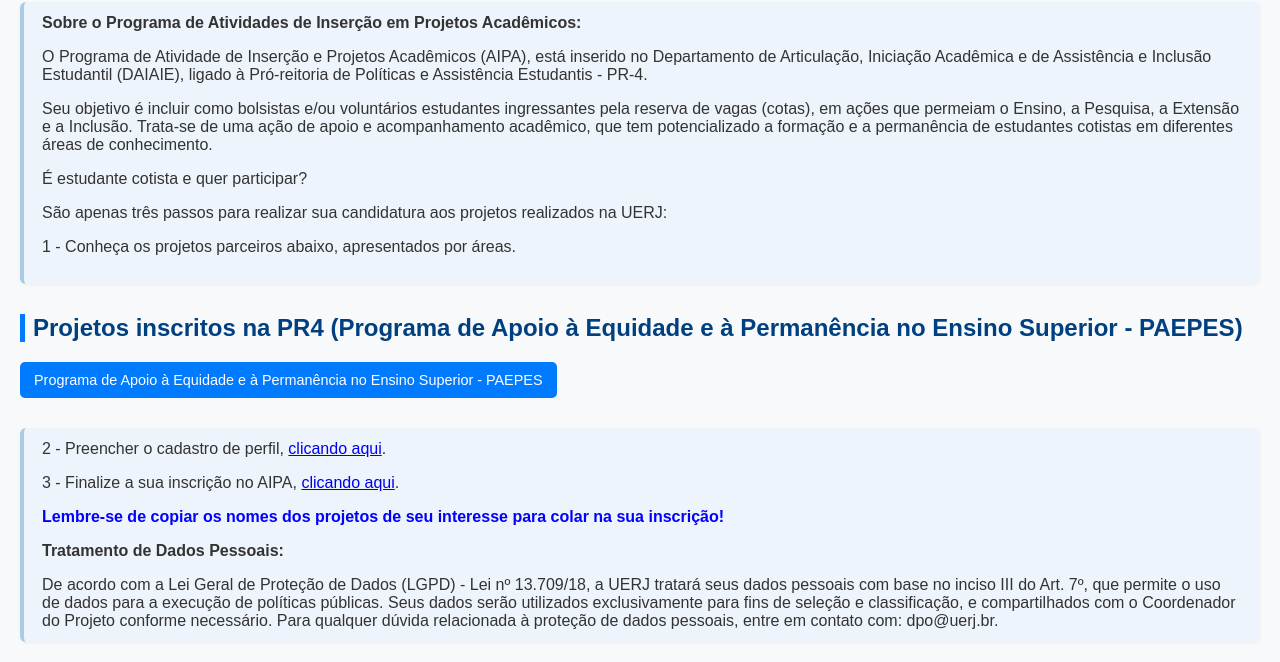
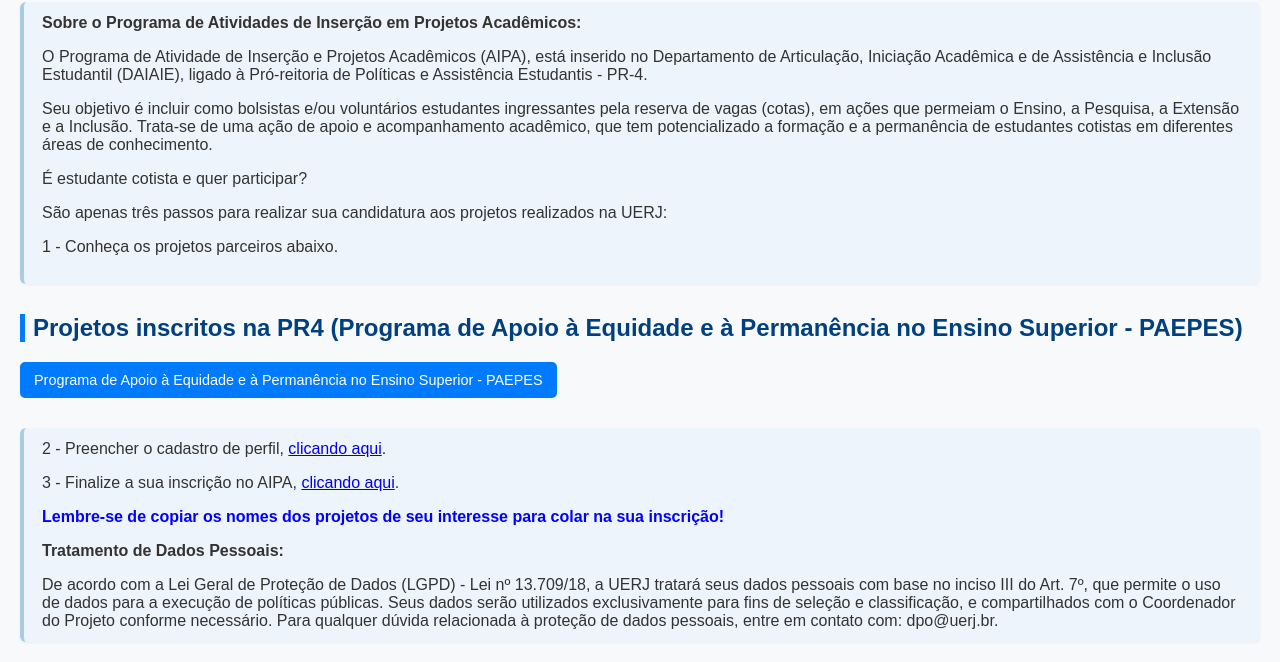
Before and after one commit to proiniciar/AIPA_PR4, a plain HTML site: page index.html in a window 1280 px wide. Shown: the part 282-944 px from the top of the page. Drawn offline with Linux system fonts and the light colour scheme.

Commit message:
index.html

```diff
--- a/index.html
+++ b/index.html
@@ -84,7 +84,7 @@ Seu objetivo é incluir como bolsistas e/ou voluntários estudantes ingressantes
 
 <p>São apenas três passos para realizar sua candidatura aos projetos realizados na UERJ:</p>
 
-<p>1 - Conheça os projetos parceiros abaixo, apresentados por áreas.</p>
+<p>1 - Conheça os projetos parceiros abaixo.</p>
 
   </div>
 
```
